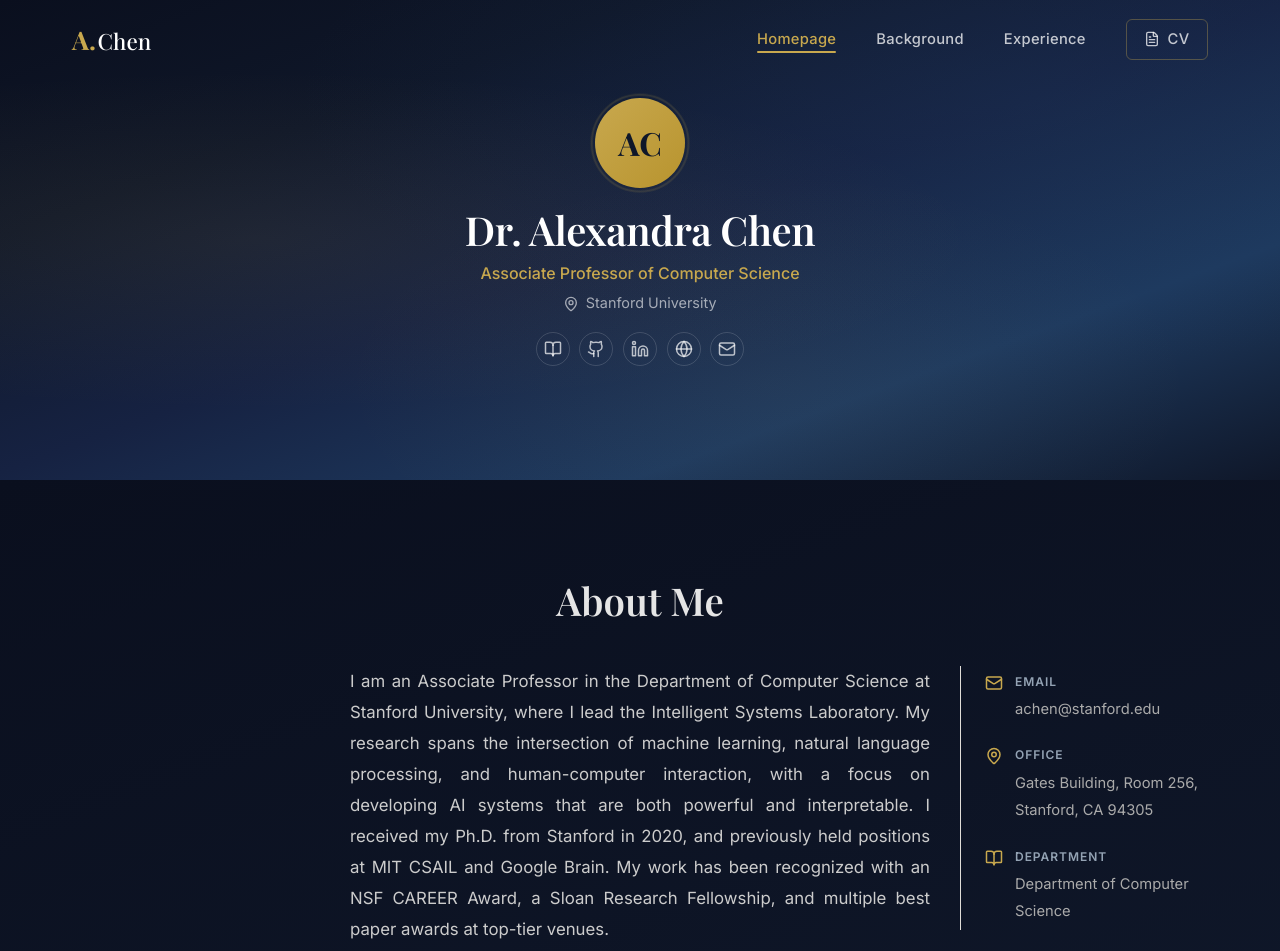
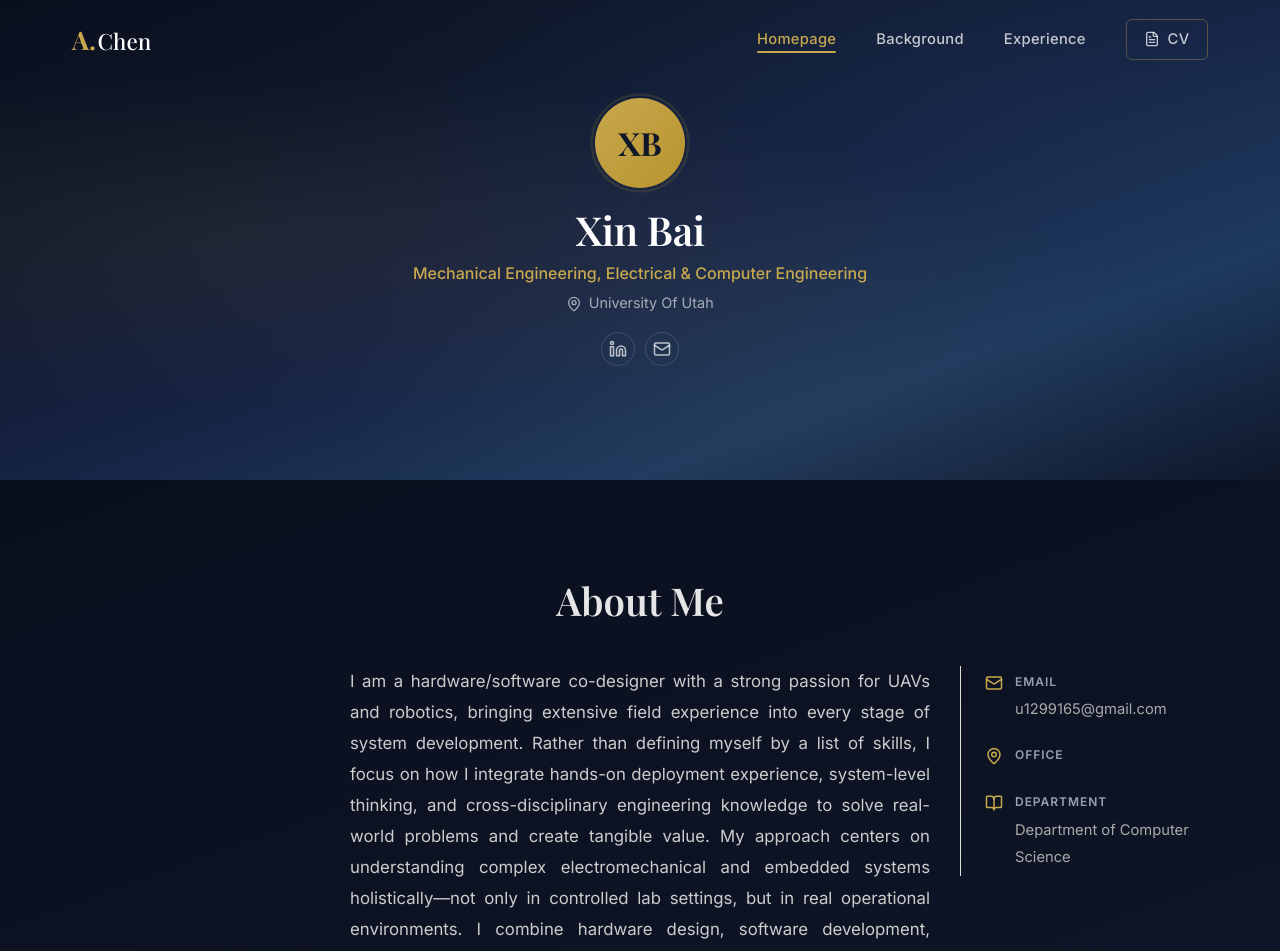
Before and after one commit to xinbai-ee/xinbai-ee.github.io, a React (Vite) app: page / in a window 1280 px wide. Shown: the top 951 px of the page. Built offline with nearby package versions, Linux system fonts and the light colour scheme; a web font is replaced by a local one.

Commit message:
docs: personal

```diff
--- a/src/data/personalData.js
+++ b/src/data/personalData.js
@@ -1,26 +1,22 @@
 export const personalData = {
-  name: "Dr. Alexandra Chen",
-  firstName: "Alexandra",
-  lastName: "Chen",
-  title: "Associate Professor of Computer Science",
-  institution: "Stanford University",
+  name: "Xin Bai",
+  firstName: "Xin",
+  lastName: "Bai",
+  title: "Mechanical Engineering, Electrical & Computer Engineering",
+  institution: "University Of Utah",
   department: "Department of Computer Science",
-  email: "achen@stanford.edu",
-  phone: "+1 (650) 723-2300",
-  office: "Gates Building, Room 256, Stanford, CA 94305",
-  bio: `I am an Associate Professor in the Department of Computer Science at Stanford University,
-where I lead the Intelligent Systems Laboratory. My research spans the intersection of machine learning,
-natural language processing, and human-computer interaction, with a focus on developing AI systems that
-are both powerful and interpretable. I received my Ph.D. from Stanford in 2020, and previously held
-positions at MIT CSAIL and Google Brain. My work has been recognized with an NSF CAREER Award,
-a Sloan Research Fellowship, and multiple best paper awards at top-tier venues.`,
+  email: "u1299165@gmail.com",
+  phone: "+1 (801) 600-6681",
+  direction: "UAVs/Robotics/AI",
+  bio: `I am a hardware/software co-designer with a strong passion for UAVs and robotics, bringing extensive field experience into every stage of system development. Rather than defining myself by a list of skills, I focus on how I integrate hands-on deployment experience, system-level thinking, and cross-disciplinary engineering knowledge to solve real-world problems and create tangible value.
+
+My approach centers on understanding complex electromechanical and embedded systems holistically—not only in controlled lab settings, but in real operational environments. I combine hardware design, software development, sensor integration, and control optimization with on-site testing, troubleshooting, and iterative refinement to deliver practical, reliable, and field-ready solutions.
+
+Through repeated and strongly field deployments experience, system bring-up, and real-world validation, I have developed a strong ability to diagnose issues under pressure, adapt to environmental constraints, and translate operational feedback into technical improvements. I am driven by results, grounded in engineering rigor, and committed to turning ideas into measurable technical impact through hands-on execution..`,
   shortBio: "Researching the intersection of machine learning, NLP, and human-computer interaction to build interpretable AI systems.",
 
   socialLinks: [
-    { name: "Google Scholar", url: "https://scholar.google.com", icon: "scholar" },
-    { name: "GitHub", url: "https://github.com", icon: "github" },
-    { name: "LinkedIn", url: "https://linkedin.com", icon: "linkedin" },
-    { name: "Personal Site", url: "https://example.com", icon: "globe" },
+    { name: "LinkedIn", url: "https://www.linkedin.com/in/xin-bai-u1299165", icon: "linkedin" },
   ],
 
   stats: [
```
